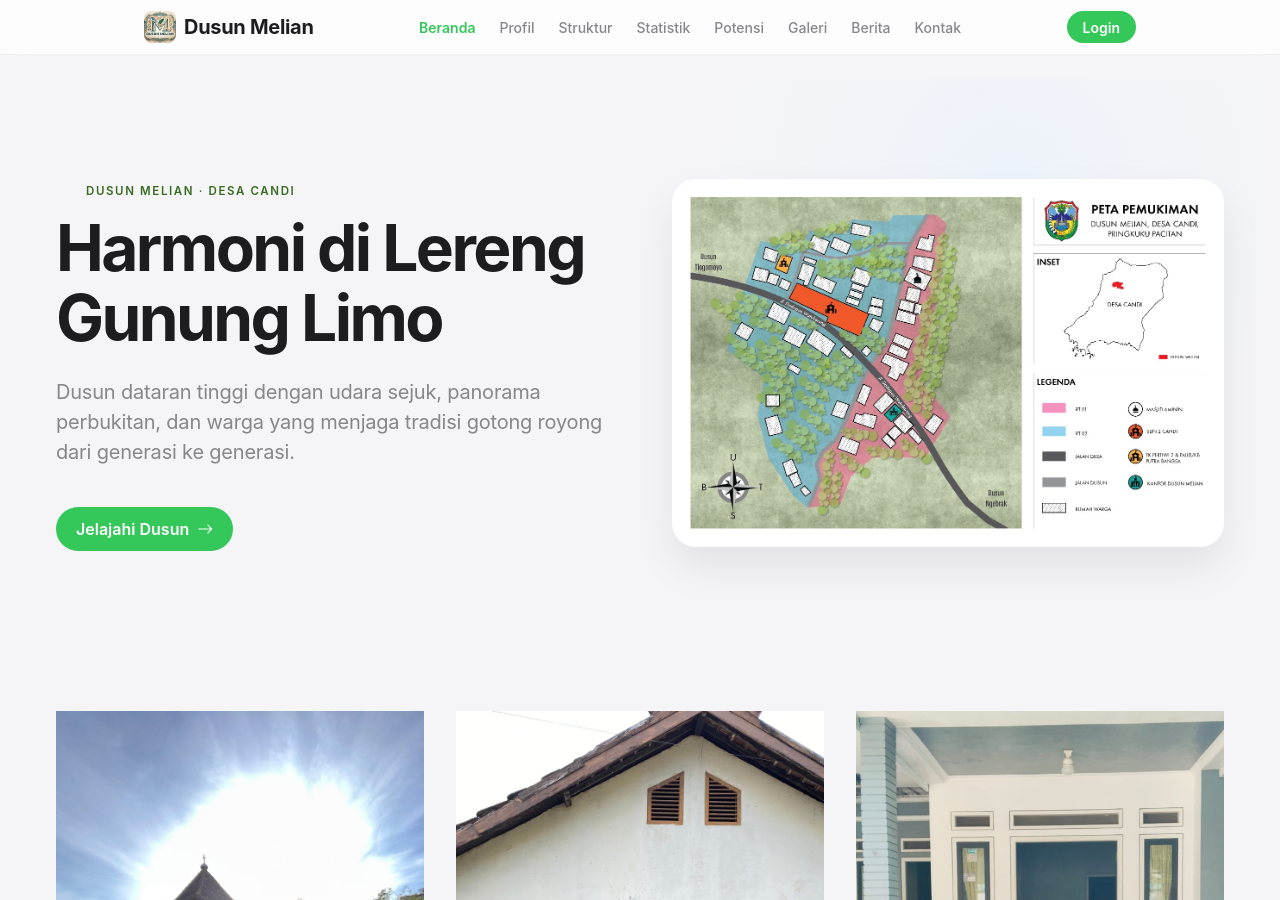
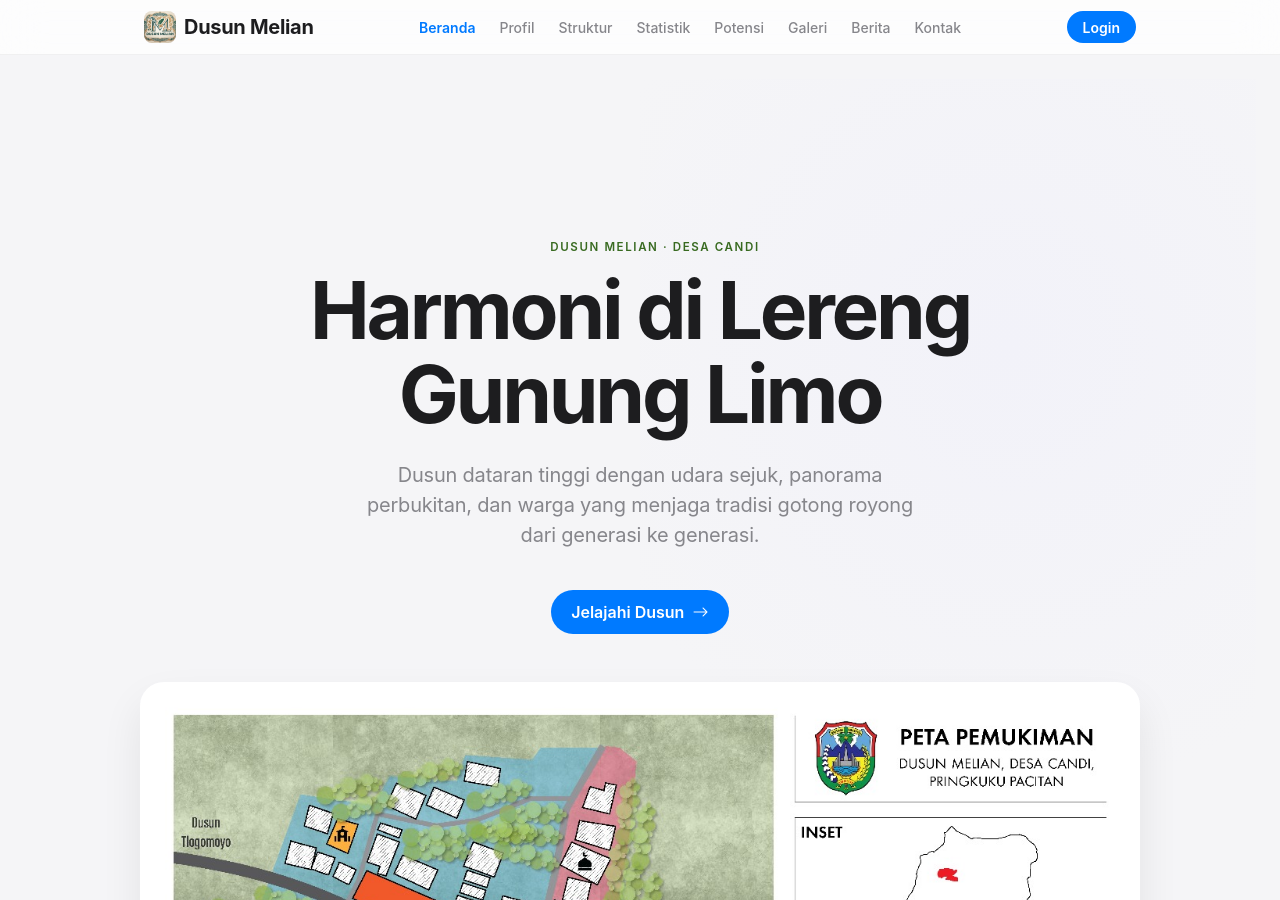
Before and after one commit to Noiro-0/Melian-Happy, a Jekyll site: the page built from index.html, in a window 1280 px wide and 900 px high. Built offline with Jekyll 4.4.1, drawn with Linux system fonts in a browser that asks for light colours; nearby versions of some CDN libraries.

Commit message:
fix : design

```diff
--- a/assets/css/style.css
+++ b/assets/css/style.css
@@ -2,13 +2,13 @@
    ========================================================================== */
 
 :root {
-  --md-sys-color-primary: #34C759;
+  --md-sys-color-primary: #007AFF; /* Apple System Blue */
   --md-sys-color-on-primary: #FFFFFF;
-  --md-sys-color-primary-container: #E5F9EA;
+  --md-sys-color-primary-container: #E5F1FF;
   --md-sys-color-on-primary-container: #1D1D1F;
-  --md-sys-color-secondary: #007AFF;
+  --md-sys-color-secondary: #5856D6; /* System Indigo */
   --md-sys-color-on-secondary: #FFFFFF;
-  --md-sys-color-secondary-container: #E5F1FF;
+  --md-sys-color-secondary-container: #EFEFFB;
   --md-sys-color-on-secondary-container: #1D1D1F;
   --md-sys-color-tertiary: #5856D6;
   --md-sys-color-on-tertiary: #FFFFFF;
@@ -484,23 +484,28 @@ p {
 }
 
 .bespoke-hero-inner {
-  display: grid;
-  grid-template-columns: 1fr 1fr;
-  gap: 4rem;
-  align-items: center;
+  display: flex;
+  flex-direction: column;
+  align-items: center;
+  text-align: center;
+  gap: 3rem;
   position: relative;
   z-index: 2;
+  padding-top: 4rem;
 }
 
 .bespoke-hero-content {
-  max-width: 600px;
+  max-width: 800px;
+  display: flex;
+  flex-direction: column;
+  align-items: center;
 }
 
 .bespoke-hero-content h1 {
-  font-size: 4rem;
+  font-size: 5rem;
   color: var(--md-sys-color-on-surface);
   font-weight: 700;
-  line-height: 1.1;
+  line-height: 1.05;
   margin-bottom: 1.5rem;
   letter-spacing: -0.04em;
 }
@@ -517,6 +522,8 @@ p {
 .wabi-image-wrapper {
   position: relative;
   width: 100%;
+  max-width: 1000px;
+  margin: 0 auto;
   border-radius: var(--radius-xl);
   overflow: hidden;
   box-shadow: 0 20px 40px rgba(0, 0, 0, 0.08);
@@ -541,22 +548,12 @@ p {
 
 @media (max-width: 920px) {
   .bespoke-hero-inner {
-    grid-template-columns: 1fr;
-    gap: 3rem;
-  }
-
-  .bespoke-hero-content {
-    text-align: center;
-    margin: 0 auto;
-  }
-
-  .bespoke-hero-desc {
-    margin: 0 auto 2.5rem;
-  }
-
-  .wabi-image-wrapper {
-    max-width: 600px;
-    margin: 0 auto;
+    padding-top: 2rem;
+    gap: 2rem;
+  }
+
+  .bespoke-hero-content h1 {
+    font-size: 3.5rem;
   }
 }
 
```
